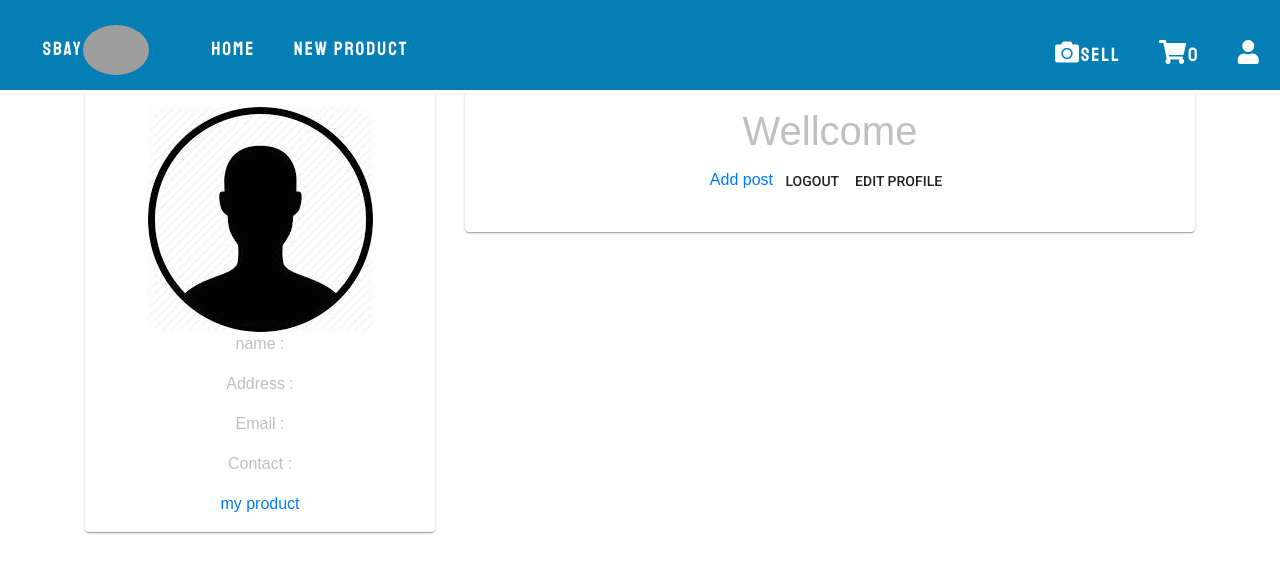
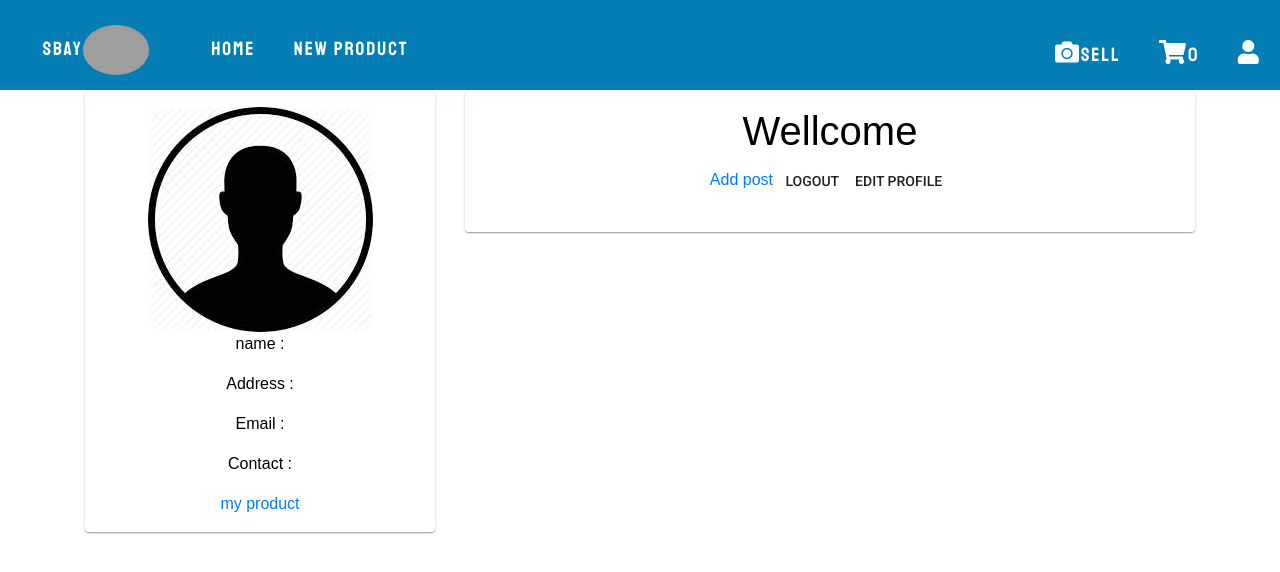
Before and after one commit to sbay-mrz/sbay-mern-app, a React (Create React App) app in the folder client/: page /sellerProfile/1 in a window 1280 px wide. Shown: the top 572 px of the page. Built offline with nearby package versions, Linux system fonts and the light colour scheme; no server answers; grey boxes are pictures that could not be loaded; a web font is replaced by a local one.

Commit message:
font color

```diff
--- a/client/src/App.css
+++ b/client/src/App.css
@@ -285,7 +285,7 @@ bg-img,.bg-img2{
 }
 .icons{
   font-family: Arial, Helvetica, sans-serif;
-  color: silver;
+  color: black;
   text-align: center;
 }
 
@@ -574,5 +574,5 @@ margin: 1em;
   padding: 30px;
 }
 .icon-background {
-  color: rgb(0, 75, 99);
+  color: silver;
 }
--- a/client/src/Components/Products.js
+++ b/client/src/Components/Products.js
@@ -124,7 +124,7 @@ searchData(e){
 //           </div>
 
     <section>
-    <div className="card-heading"><h1> Product categories</h1></div>
+    <div className="card-heading"><h1> Ready To Sell Producst</h1></div>
     <div className="text-field">
 
     <TextField
```
